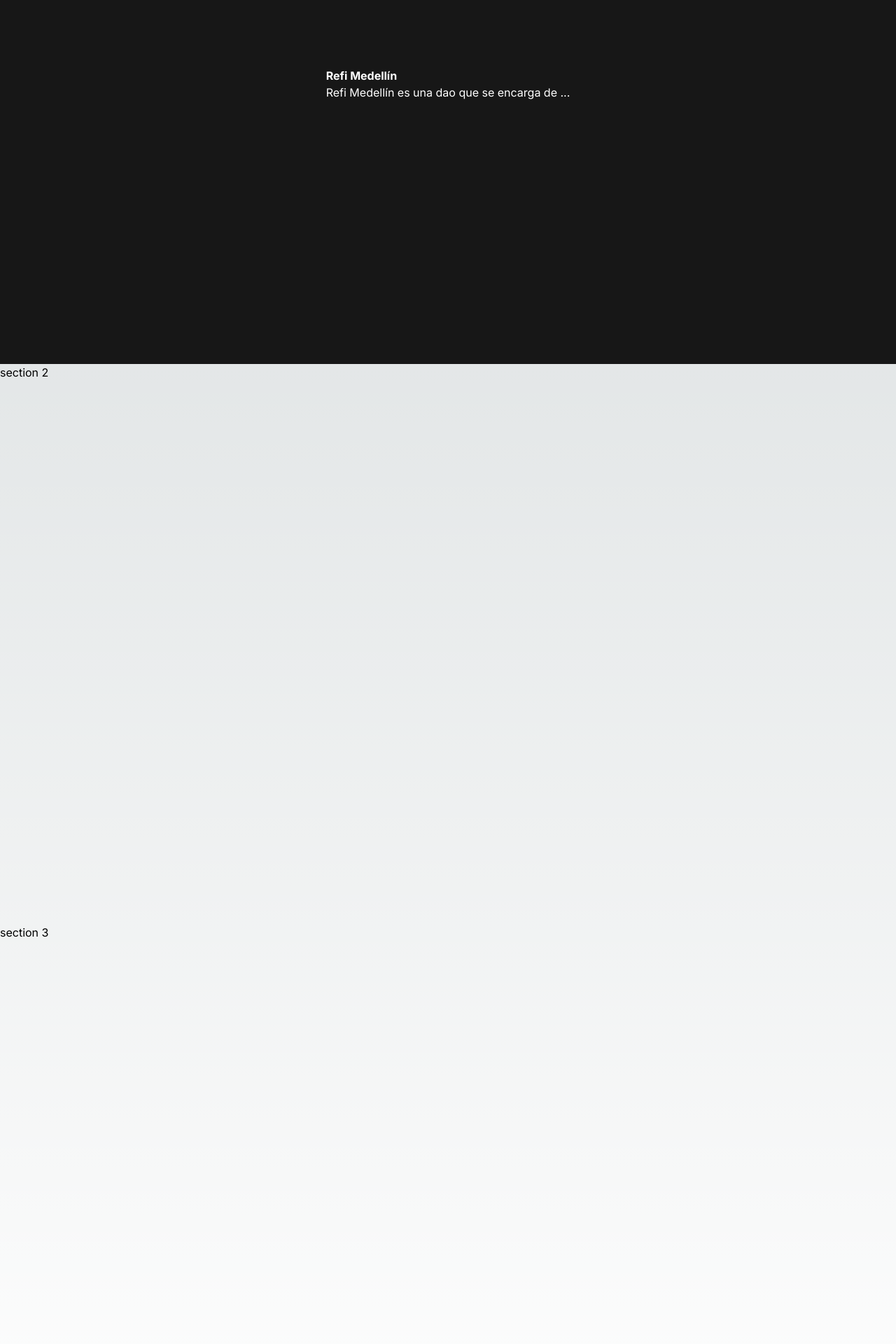
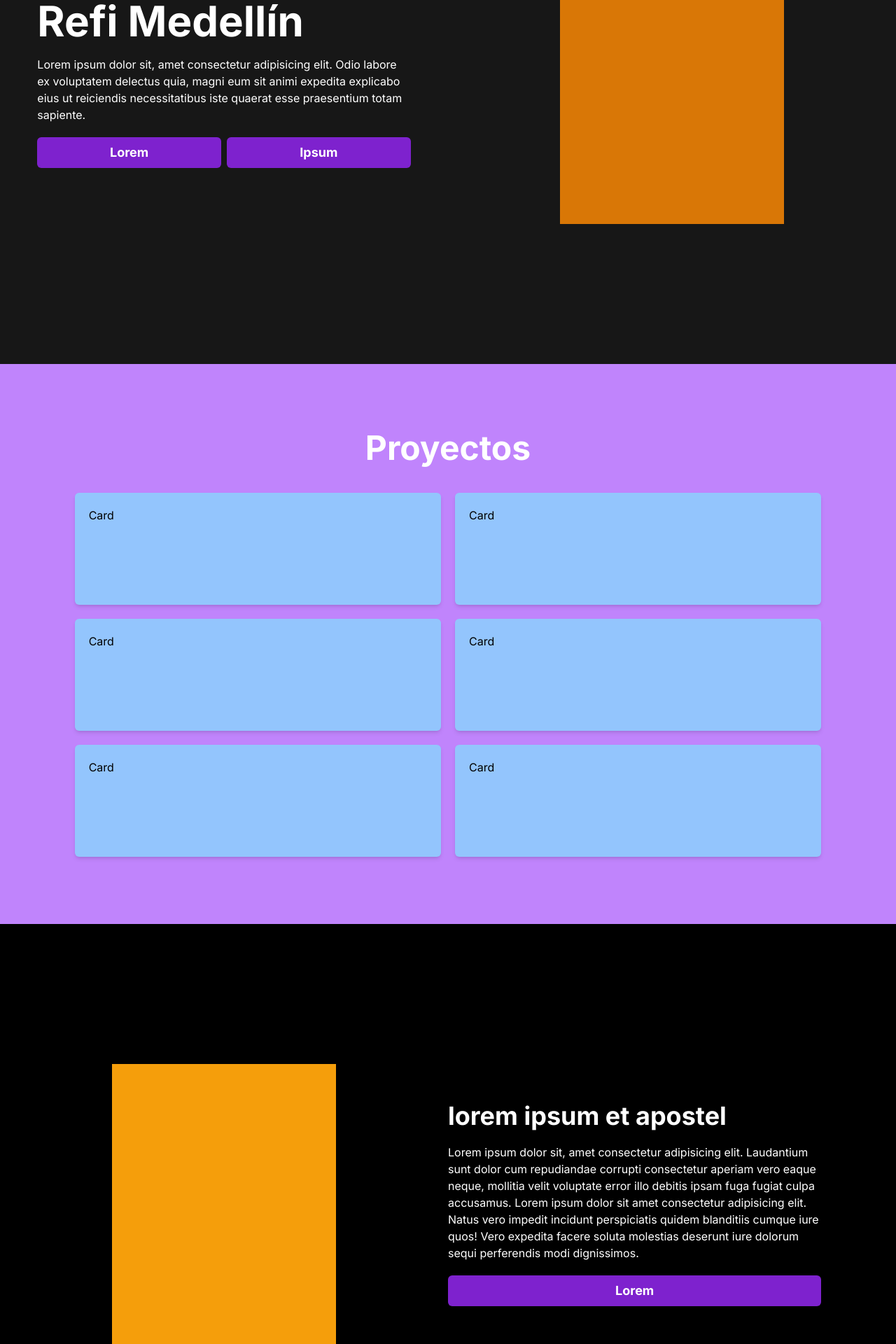
Before and after one commit to ReFiMedellin/WebSite, a Next.js app: page / in a window 1280 px wide. Shown: the part 280-2200 px from the top of the page at 70% size. Built offline with nearby package versions, Linux system fonts and the light colour scheme.

Commit message:
feat: schema

```diff
--- a/app/page.tsx
+++ b/app/page.tsx
@@ -1,26 +1,113 @@
 import Image from 'next/image';
 
 // const a =
+const cards = [1, 2, 3, 4, 5, 6];
 
 export default function Home() {
   return (
     <main className='flex min-h-screen flex-col items-center justify-between'>
       <div className='flex flex-row justify-center items-center h-screen bg-neutral-900 w-full'>
-        <div className='flex flex-col justify-center items-start'>
-          <h1 className='text-white font-bold'> Refi Medellín</h1>
-          <p className='text-white'>
-            Refi Medellín es una dao que se encarga de ...
-          </p>
+        <div className='w-full h-full grid grid-cols-2 '>
+          <div className='flex justify-center items-center w-full h-full'>
+            <div className='w-5/6 flex flex-col gap-5'>
+              <h1 className='text-white font-bold text-6xl'> Refi Medellín</h1>
+              <p className='text-white'>
+                Lorem ipsum dolor sit, amet consectetur adipisicing elit. Odio
+                labore ex voluptatem delectus quia, magni eum sit animi expedita
+                explicabo eius ut reiciendis necessitatibus iste quaerat esse
+                praesentium totam sapiente.
+              </p>
+              <div className='flex flex-row gap-2'>
+                <button className='px-4 py-2 w-full rounded-md bg-purple-700 text-white font-bold text-lg'>
+                  Lorem
+                </button>
+                <button className='px-4 py-2 w-full rounded-md bg-purple-700 text-white font-bold text-lg'>
+                  Ipsum
+                </button>
+              </div>
+            </div>
+          </div>
+          <div className='flex justify-center items-center w-full h-full'>
+            <div className='bg-amber-600 h-1/2 w-1/2' />
+          </div>
         </div>
       </div>
-      <div className='h-screen w-full'>
-        <h1>section 2</h1>
+      <div className='h-screen w-full bg-purple-400 flex flex-col justify-center items-center gap-10'>
+        <h1 className='font-bold w-full text-center text-white text-5xl'>
+          Proyectos
+        </h1>
+        <div className='grid grid-cols-2 gap-5 w-5/6 justify-center items-center'>
+          {cards.map((card, index) => (
+            <div
+              key={index}
+              className='h-40 shadow-md w-full rounded-md p-5 bg-blue-300'
+            >
+              Card
+            </div>
+          ))}
+        </div>
       </div>
-      <div className='h-screen w-full'>
-        <h1>section 3</h1>
+      <div className='h-screen grid grid-cols-2 justify-center items-center bg-black w-full'>
+        <div className='w-full h-full flex justify-center items-center'>
+          <div className='bg-amber-500 w-1/2 h-1/2' />
+        </div>
+        <div className='text-white '>
+          <div className='w-5/6 flex flex-col gap-5 h-5/6'>
+            <h1 className='text-4xl font-bold'>lorem ipsum et apostel</h1>
+            <p>
+              Lorem ipsum dolor sit, amet consectetur adipisicing elit.
+              Laudantium sunt dolor cum repudiandae corrupti consectetur aperiam
+              vero eaque neque, mollitia velit voluptate error illo debitis
+              ipsam fuga fugiat culpa accusamus. Lorem ipsum dolor sit amet
+              consectetur adipisicing elit. Natus vero impedit incidunt
+              perspiciatis quidem blanditiis cumque iure quos! Vero expedita
+              facere soluta molestias deserunt iure dolorum sequi perferendis
+              modi dignissimos.
+            </p>
+            <button className='bg-purple-700 rounded-md text-white font-bold  text-lg px-12 py-2'>
+              Lorem
+            </button>
+          </div>
+        </div>
       </div>
-      <footer>
-        <h1>footer</h1>
+      <div className='h-screen grid grid-cols-2 justify-center items-center w-full'>
+        <div className='w-full h-full flex justify-center items-center gap-5'>
+          <div className='w-5/6 h-5/6 flex flex-col gap-5 justify-center items-start  '>
+            <h1>Lorem Ipsum</h1>
+            <p>
+              Lorem ipsum dolor sit amet consectetur adipisicing elit.
+              Blanditiis voluptate consectetur dolorem fugit neque temporibus
+              cupiditate praesentium sit omnis, consequatur at error ad cumque
+              saepe expedita iusto quam dolore similique?
+            </p>
+            <button className='bg-purple-700 text-white rounded-md w-full font-bold px-8 py-4'>
+              Lorem
+            </button>
+          </div>
+        </div>
+        <div className='w-full h-full flex justify-center items-center'>
+          <div className='bg-amber-600 h-1/2 w-1/2' />
+        </div>
+      </div>
+      <footer className=' bg-slate-200 w-full '>
+        <div className='flex py-60 px-14 flex-row justify-between items-center gap-20'>
+          <div className='flex flex-col justify-center items-center w-1/2'>
+            <h1 className='text-4xl w-full text-start font-bold'>Footer</h1>
+            <p>
+              Lorem ipsum dolor sit amet consectetur adipisicing elit.
+              Blanditiis qui aliquid ex voluptatibus debitis asperiores laborum
+              ullam obcaecati praesentium quaerat doloribus voluptates, nobis
+              nemo dolore eveniet distinctio consectetur culpa suscipit.
+            </p>
+          </div>
+          <div className='w-1/2 text-center text-blue-500 flex flex-col gap-4'>
+            <p>Some thing</p>
+            <p>Some thing</p>
+          </div>
+        </div>
+        <div className='h-[20vh] bg-purple-300 flex justify-center items-center text-center'>
+            <p>®2023 Refi medellin, made with 🩵 by Refi medellín team</p>
+        </div>
       </footer>
     </main>
   );
```
